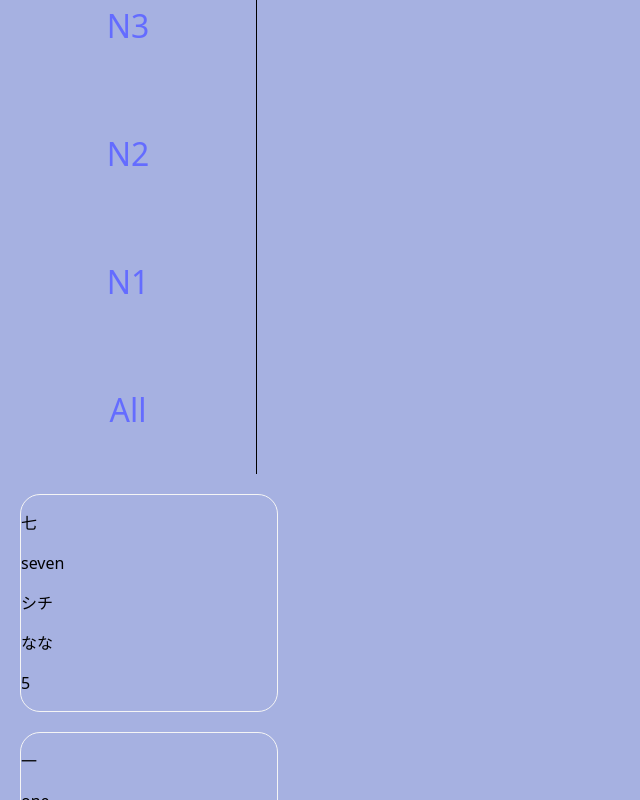
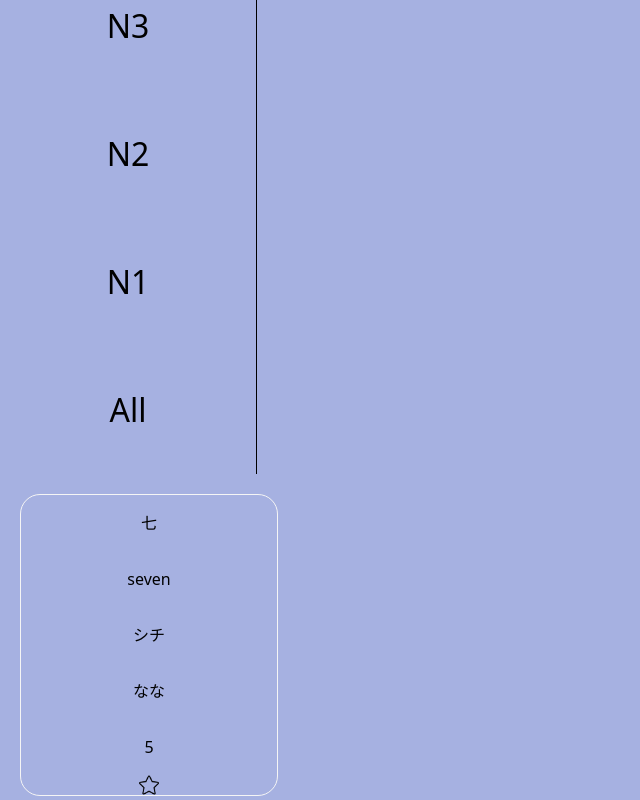
Before and after one commit to HenzaT/JLPTrainer, a React (Vite) app: page / in a window 1280 px wide. Shown: the part 420-1220 px from the top of the page, without its empty margins (0-640 px from the left). Built offline with nearby package versions, Linux system fonts and the light colour scheme.

Commit message:
experimented with state on card

```diff
--- a/src/App.tsx
+++ b/src/App.tsx
@@ -3,6 +3,7 @@ import Card from './components/Card/card.tsx'
 import Footer from './components/Footer/footer.tsx'
 import Header from './components/Header/header.tsx'
 import Navbar from './components/Navbar/navbar.tsx'
+
 import './App.css'
 
 function App() {
@@ -17,6 +18,7 @@ function App() {
           onReading = "シチ"
           meanings = "seven"
           jlpt = {5}
+          learnt = {false}
         />
         <Card
           kanji = "一"
@@ -24,6 +26,7 @@ function App() {
           onReading = "イチ"
           meanings = "one"
           jlpt = {5}
+          learnt = {true}
         />
       {/* </CardContainer> */}
       <Footer />
--- a/src/components/Card/card.css
+++ b/src/components/Card/card.css
@@ -3,6 +3,14 @@
 .kanji-card {
   border: 1px solid whitesmoke;
   border-radius: 20px;
+  display: flex;
+  flex-direction: column;
+  justify-content: center;
+  align-items: center;
   margin: 20px;
   width: 20vw;
 }
+
+.star-icon {
+  width: 20px;
+}
--- a/src/components/Card/card.tsx
+++ b/src/components/Card/card.tsx
@@ -1,20 +1,53 @@
+import { useState } from "react"
+import emptyStar from "/src/assets/empty-star.png"
+import filledStar from "/src/assets/empty-star.png"
+
 export interface kanjiProps {
   kanji: string
   meanings: string
   onReading: string
   kunReading: string
   jlpt: number
+  learnt: boolean
 }
 
 export default function Card(props: kanjiProps) {
-  const { kanji, meanings, onReading, kunReading, jlpt } = props
+  const { kanji, meanings, onReading, kunReading, jlpt, learnt } = props
+
+  const [card, setCard] = useState({
+    kanji: kanji,
+    meanings: meanings,
+    onReading: onReading,
+    kunReading: kunReading,
+    jlpt: jlpt,
+    learnt: false
+
+  })
+
+  let starIcon = learnt ? filledStar : emptyStar
+
+  function toggleLearnt() {
+    console.log("hello")
+    setCard(prevCard => {
+      return {
+        ...prevCard,
+        learnt: !prevCard.learnt
+      }
+    })
+  }
+
   return (
     <div className="kanji-card">
-      <p>{kanji}</p>
-      <p>{meanings}</p>
-      <p>{onReading}</p>
-      <p>{kunReading}</p>
-      <p>{jlpt}</p>
+      <p>{card.kanji}</p>
+      <p>{card.meanings}</p>
+      <p>{card.onReading}</p>
+      <p>{card.kunReading}</p>
+      <p>{card.jlpt}</p>
+      <img
+        onClick={toggleLearnt}
+        src={starIcon}
+        alt="empty star icon"
+        className="star-icon" />
     </div>
   )
 }
--- a/src/components/Navbar/navbar.css
+++ b/src/components/Navbar/navbar.css
@@ -11,4 +11,5 @@ nav {
 .nav-link {
   font-size: 2rem;
   margin: auto;
+  color: black;
 }
```
Also changed, not shown: src/assets/empty-star.png (added), src/assets/filled-star.png (added).
